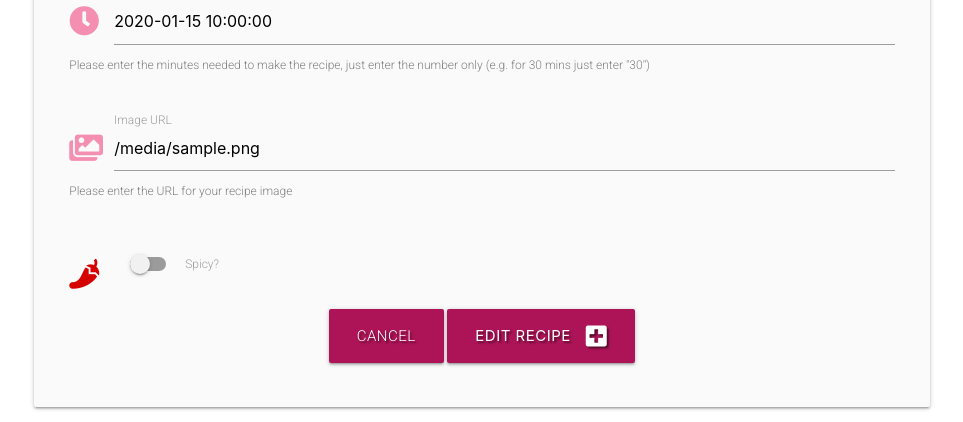
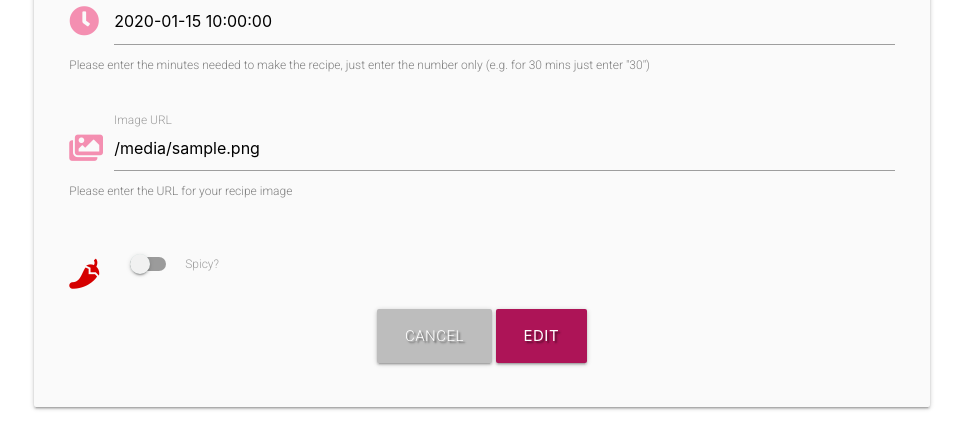
Before and after one commit to gwenjo/MS3-asian-flavours, a Flask app: template templates/edit_recipe.html in a window 1280 px wide. Shown: the part 822-1244 px from the top of the page, without its empty margins (158-1121 px from the left). Run offline with Flask 2, Linux system fonts and the light colour scheme; the template is opened without the code that fills it: most values are stand-ins (such as "Sample title", 1, 10 or a date in 2020); some libraries are stand-ins or nearby versions.

Commit message:
changed button colors

```diff
--- a/templates/edit_recipe.html
+++ b/templates/edit_recipe.html
@@ -104,10 +104,10 @@
                 <div class="row">
                     <div class="col s12 center-align">
                         <!-- Cancel button -->
-                        <a href="{{ url_for('get_recipes') }}" class="btn-large pink darken-3 text-shadow">Cancel</a>
+                        <a href="{{ url_for('get_recipes') }}" class="btn-large grey lighten-1 text-shadow">Cancel</a>
                         <!-- Edit recipe button -->
                         <button type="submit" class="btn-large pink darken-3 text-shadow">
-                            Edit Recipe <i class="fas fa-plus-square right"></i>
+                            Edit
                         </button>
                     </div>
                 </div>
```
